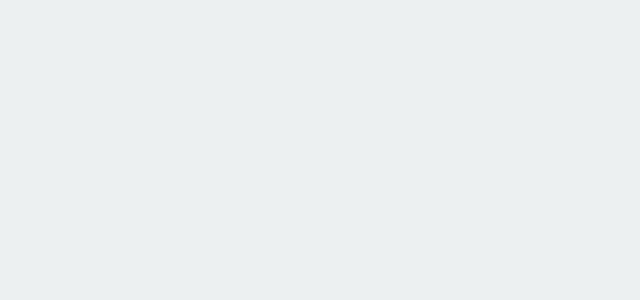
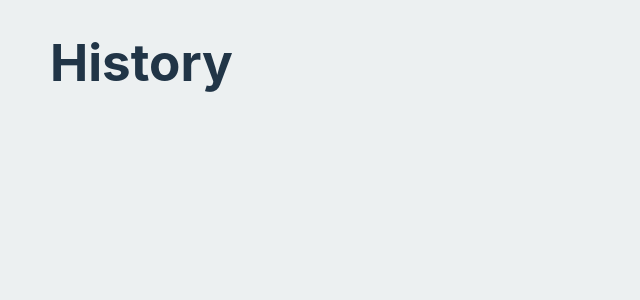
Before and after one commit to ErajT/ssuet-smec, a React (Vite) app in the folder frontend/SSUET/: page /User in a window 1280 px wide. Shown: the top 300 px of the page, without its empty margins (0-640 px from the left). Built offline with nearby package versions, Linux system fonts and the light colour scheme.

Commit message:
fixed ui

```diff
--- a/frontend/SSUET/src/components/UserHistory.jsx
+++ b/frontend/SSUET/src/components/UserHistory.jsx
@@ -3,7 +3,7 @@ import React from "react";
 const UserHistory = () => {
     return (
         <div>
-
+            <h1>History</h1>
         </div>
     );
 };
```
